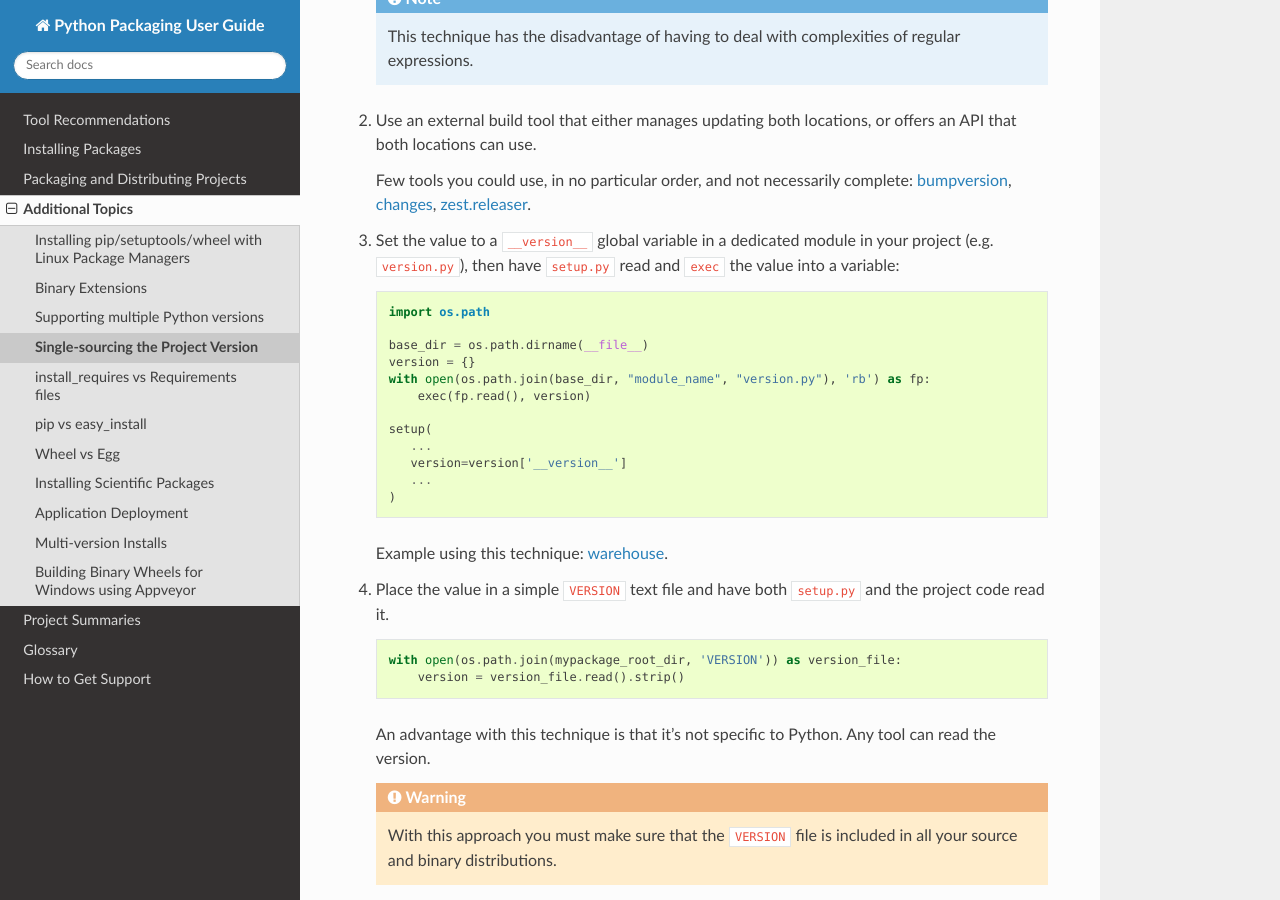
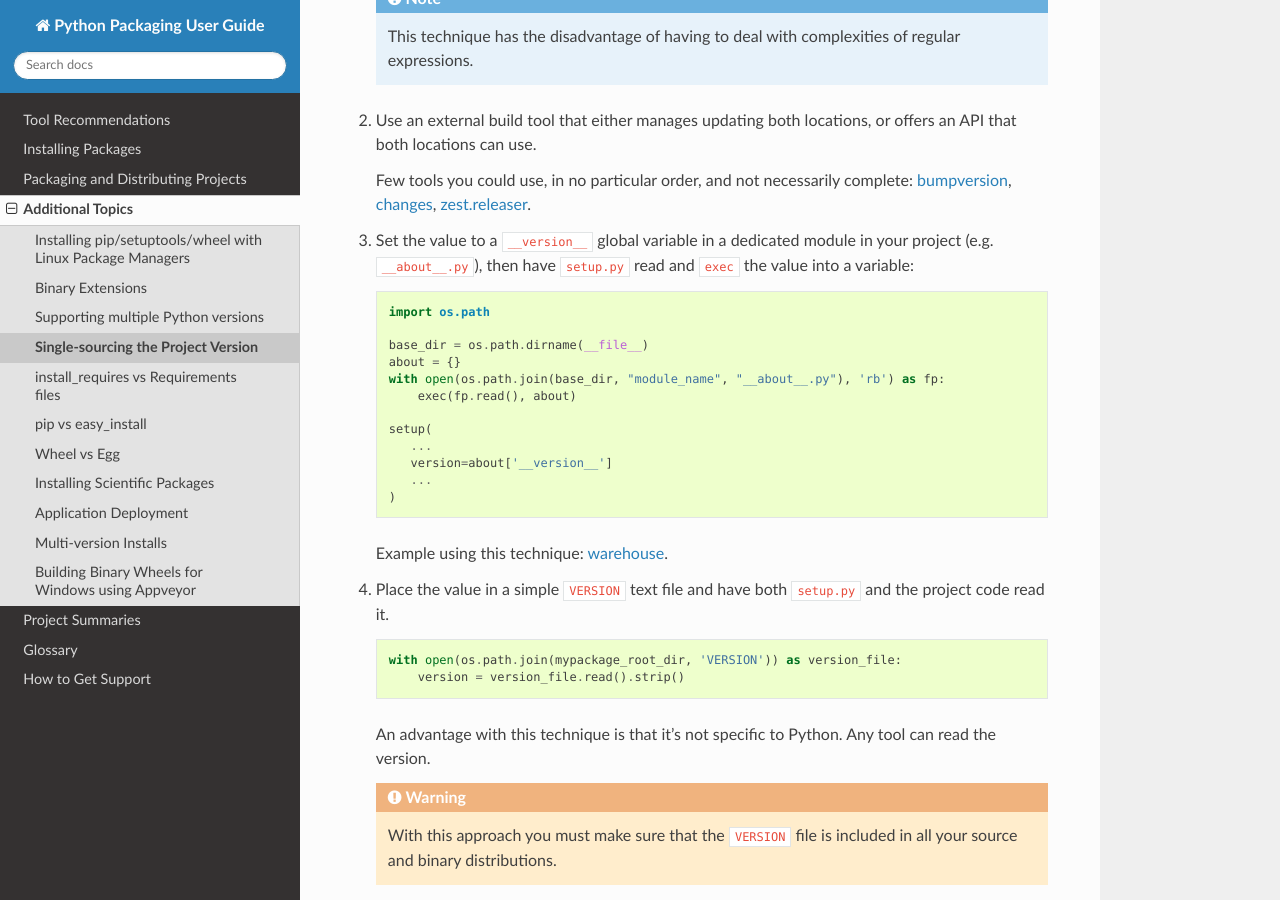
Before and after one commit to pypa/packaging.python.org, a Sphinx documentation site: the page built from source/single_source_version.rst, in a window 1280 px wide and 900 px high, scrolled down 659 px. Built offline with Sphinx 7.4.7 and the Read the Docs theme 2.0.0, drawn with Linux system fonts in a browser that asks for light colours; pages that are not in the unit, such as notebooks, are missing from menus.

Commit message:
use `__about__.py` instead of `version.py`
to be coherent with the example linked to below

```diff
--- a/source/single_source_version.rst
+++ b/source/single_source_version.rst
@@ -43,19 +43,19 @@ number of your project:
 
 
 #.  Set the value to a ``__version__`` global variable in a dedicated module in
-    your project (e.g. ``version.py``), then have ``setup.py`` read and ``exec`` the
+    your project (e.g. ``__about__.py``), then have ``setup.py`` read and ``exec`` the
     value into a variable::
 
         import os.path
 
         base_dir = os.path.dirname(__file__)
-        version = {}
-        with open(os.path.join(base_dir, "module_name", "version.py"), 'rb') as fp:
-            exec(fp.read(), version)
+        about = {}
+        with open(os.path.join(base_dir, "module_name", "__about__.py"), 'rb') as fp:
+            exec(fp.read(), about)
 
         setup(
            ...
-           version=version['__version__']
+           version=about['__version__']
            ...
         )
 
```
